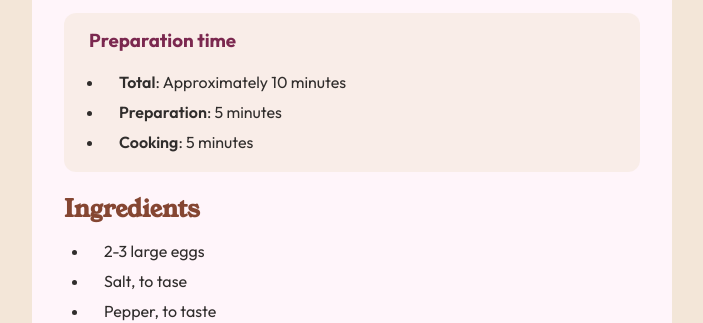
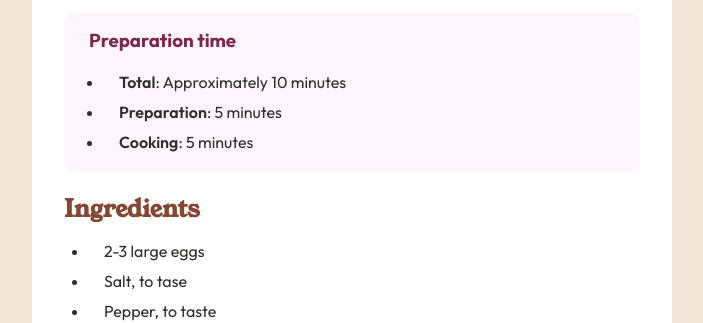
Before and after one commit to joshhovis/Recipe-Page, a plain HTML site: page index.html in a window 1280 px wide. Shown: the part 483-806 px from the top of the page, without its empty margins (288-991 px from the left). Drawn offline with Linux system fonts and the light colour scheme.

Commit message:
Update app.css

```diff
--- a/app.css
+++ b/app.css
@@ -50,7 +50,7 @@ h2 {
 
 /* PREPARATION SECTION */
 .preparation {
-    background-color: hsl(30, 54%, 90%, 50%);
+    background-color: hsl(330, 100%, 98%);
     padding: 15px 25px;
     border-radius: 12px;
 }
@@ -169,7 +169,7 @@ h2 {
     .body-wrapper {
         width: 50%;
         margin: 0 auto;
-        background-color: hsl(330, 100%, 98%);
+        background-color: white;
         margin-top: 50px;
         margin-bottom: 50px;
         padding-top: 30px;
```
